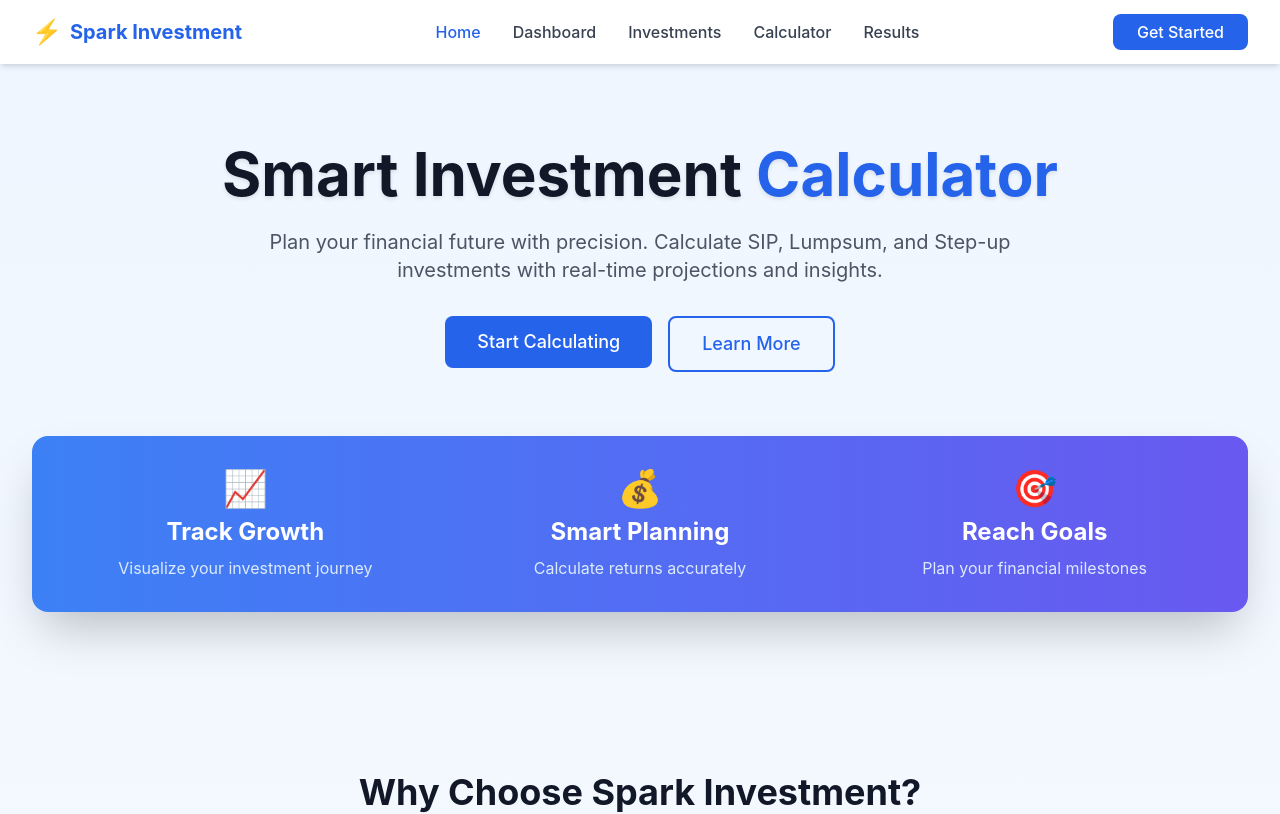
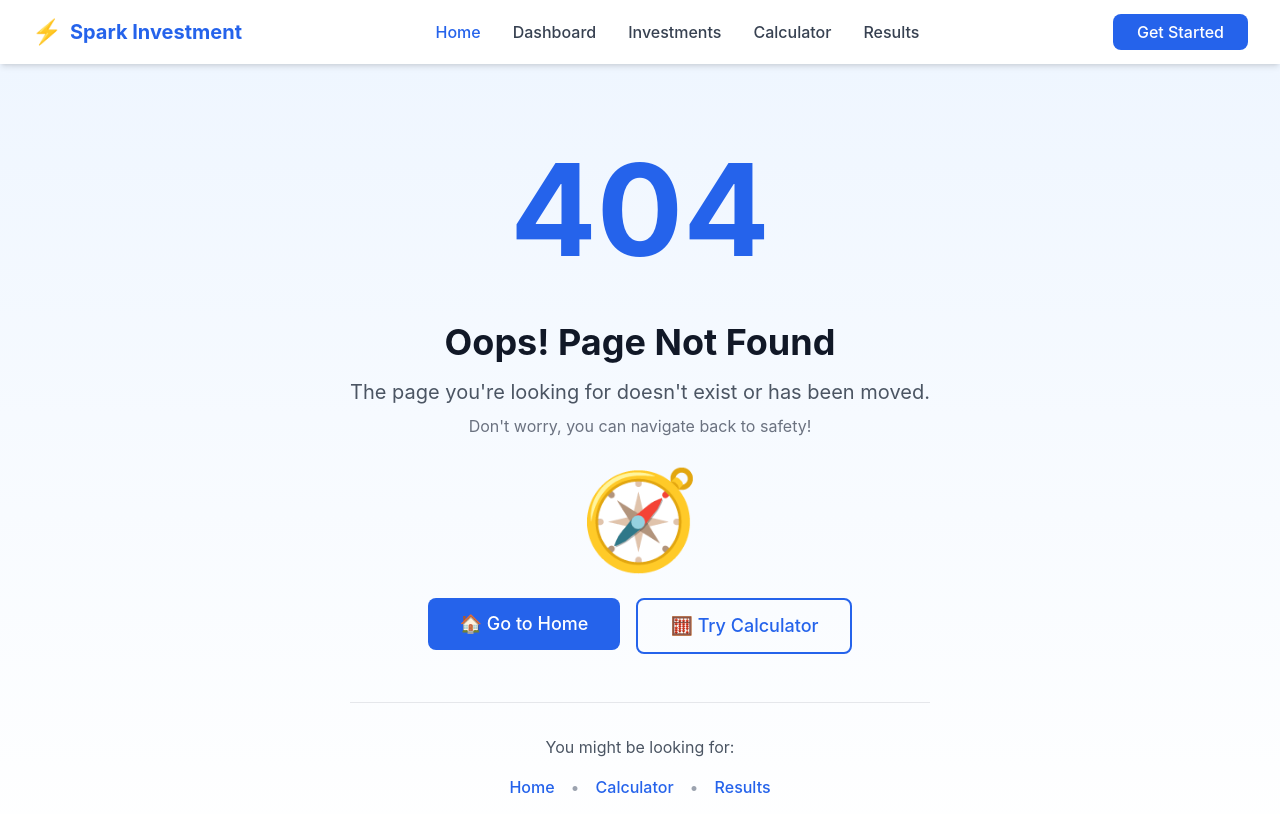
Before and after one commit to spark-hq/Spark-Investment-Frontend, a React (Vite) app: page / in a window 1280 px wide. Shown: the top 814 px of the page. Built offline with nearby package versions, Linux system fonts and the light colour scheme.

Commit message:
Small changes

```diff
--- a/src/App.jsx
+++ b/src/App.jsx
@@ -13,7 +13,7 @@
     <Router>
       <Layout>
         <Routes>
-          <Route path="/" element={<Home />} />
+          <Route path="/Spark-Investment-Frontend" element={<Home />} />
           <Route path="/dashboard" element={<Dashboard />} />
           <Route path="/calculator" element={<Calculator />} />
           <Route path="/results" element={<Results />} />
```
